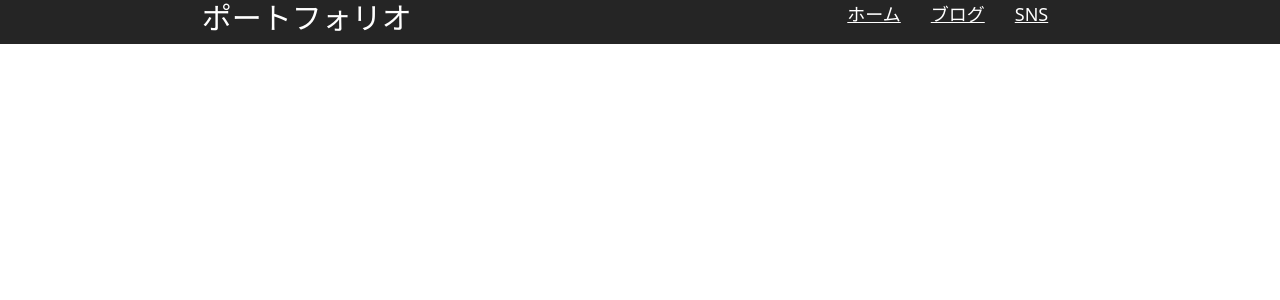
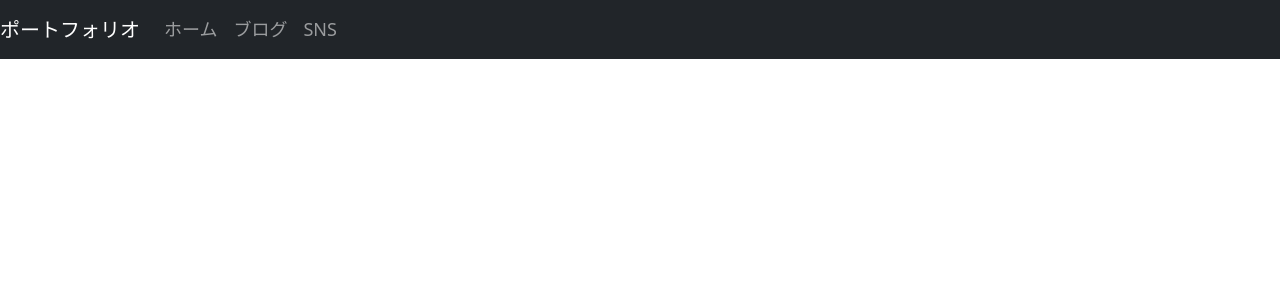
Before and after one commit to kiyusama/HomePage, a React (Create React App) app: page / in a window 1280 px wide. Shown: the top 300 px of the page. Built offline with nearby package versions, Linux system fonts and the light colour scheme.

Commit message:
bootstrap test

```diff
--- a/src/components/Header.css
+++ /dev/null
@@ -1,32 +0,0 @@
-
-
-header {
-    display: flex;
-    justify-content: space-around;
-    align-items: center;
-    background-color: rgb(37, 37, 37);
-    color: white;
-    position: fixed;
-    width: 100%;
-    z-index: 10;
-  }
-
-  header .logo h3 {
-    font-size: 30px;
-  }
-
-  nav ul li {
-    list-style: none;
-    display: inline;
-    margin-right: 30px;
-  }
-
-  nav ul li a {
-    text-emphasis: none;
-    color: white;
-    transition: all 0.5s;
-  }
-
-  nav ul li a:hover {
-    color: aquamarine;
-  }
--- a/src/components/Header.jsx
+++ b/src/components/Header.jsx
@@ -1,27 +1,18 @@
 import React from 'react';
-import './Header.css';
+import { Navbar, Nav } from 'react-bootstrap';
+
 
 const Header = () => {
   return (
-    <header>
-        <div className="logo">
-            <h3>ポートフォリオ</h3>
-        </div>
-        <nav>
-            <ul>
-                <li>
-                    <a href="#">ホーム</a>
-                </li>
-                <li>
-                    <a href="#">ブログ</a>
-                </li>
-                <li>
-                    <a href="#">SNS</a>
-                </li>
-            </ul>
-        </nav>
-    </header>
-  )
+    <Navbar bg="dark" variant="dark" fixed="top" expand="lg">
+      <Navbar.Brand href="#">ポートフォリオ</Navbar.Brand>
+      <Nav className="ml-auto">
+        <Nav.Link href="#">ホーム</Nav.Link>
+        <Nav.Link href="#">ブログ</Nav.Link>
+        <Nav.Link href="#">SNS</Nav.Link>
+      </Nav>
+    </Navbar>
+  );
 }
 
 export default Header
```
